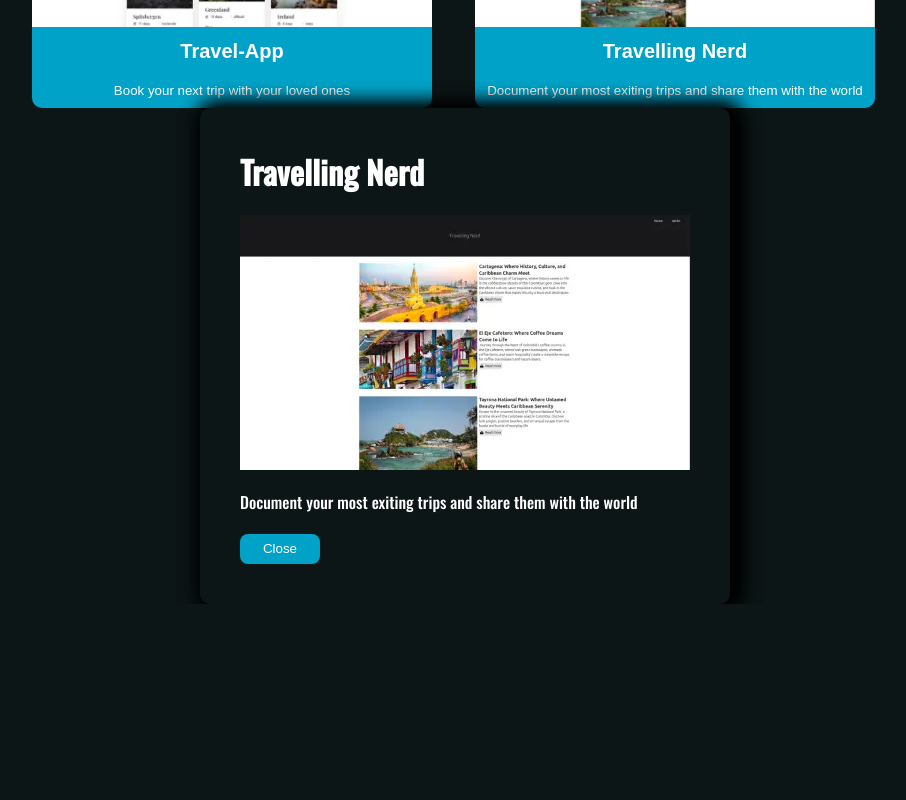
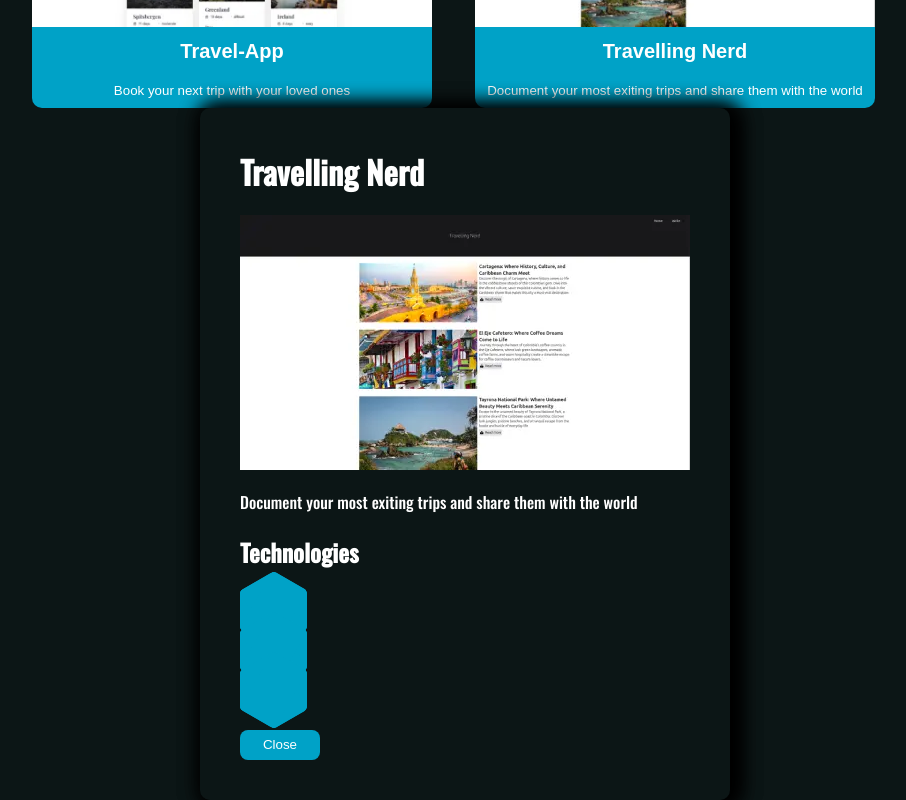
Before and after one commit to JKaypa/portfolio, a React (Vite) app: page / in a window 1280 px wide. Shown: the part 1109-1909 px from the top of the page, without its empty margins (175-1081 px from the left). Before the commit the page ends 1713 px from the top, so only its background shows below. Built offline with nearby package versions, Linux system fonts and the light colour scheme.

Commit message:
use TechButton in ProjectsSection modal

```diff
--- a/src/components/projects/ProjectsSection.tsx
+++ b/src/components/projects/ProjectsSection.tsx
@@ -2,6 +2,7 @@ import { projectData } from './projectData.ts'
 import { Project } from './Project.tsx'
 import { useRef } from 'react'
 import './project.css'
+import { TechButton } from '../tech/techButton.tsx'
 
 const Projects: React.FC = () => {
   const dialogRef = useRef<Record<string, HTMLDialogElement | null>>({})
@@ -34,6 +35,12 @@ const Projects: React.FC = () => {
               <h1>{name}</h1>
               <img src={src} alt={alt} />
               <p>{description}</p>
+              <h2>Technologies</h2>
+              <div className="project-techs">
+                <TechButton />
+                <TechButton />
+                <TechButton />
+              </div>
               <button onClick={() => handleCloseModal(id)} className="project-dialog__button">
                 Close
               </button>
```
